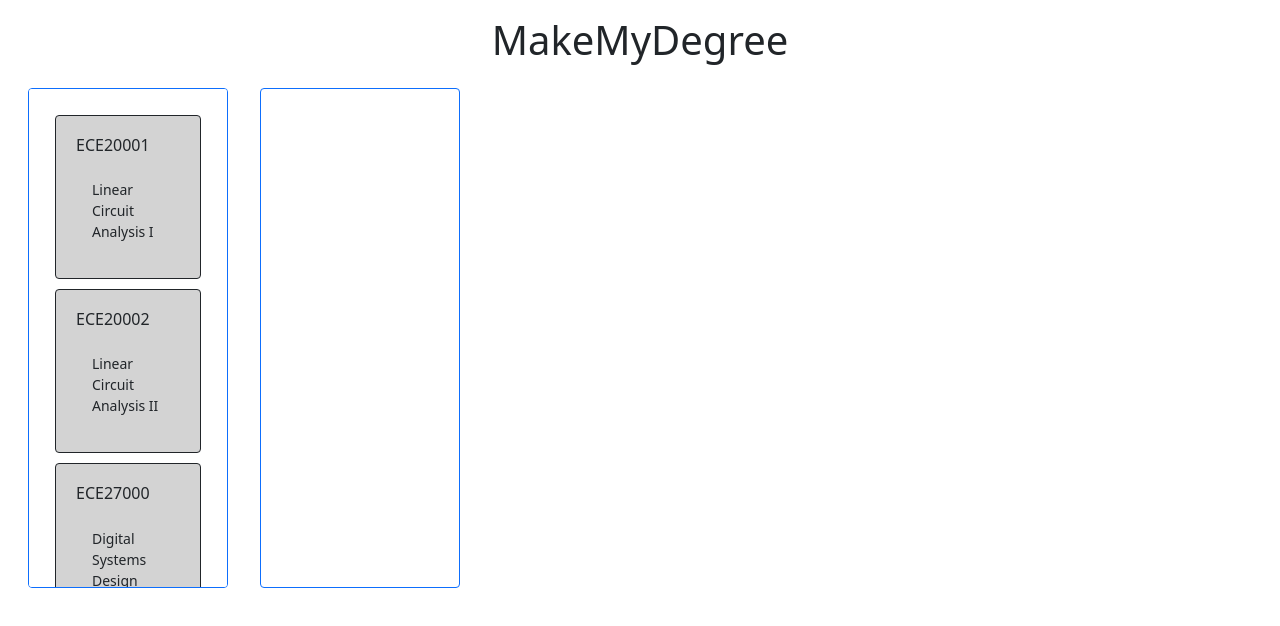
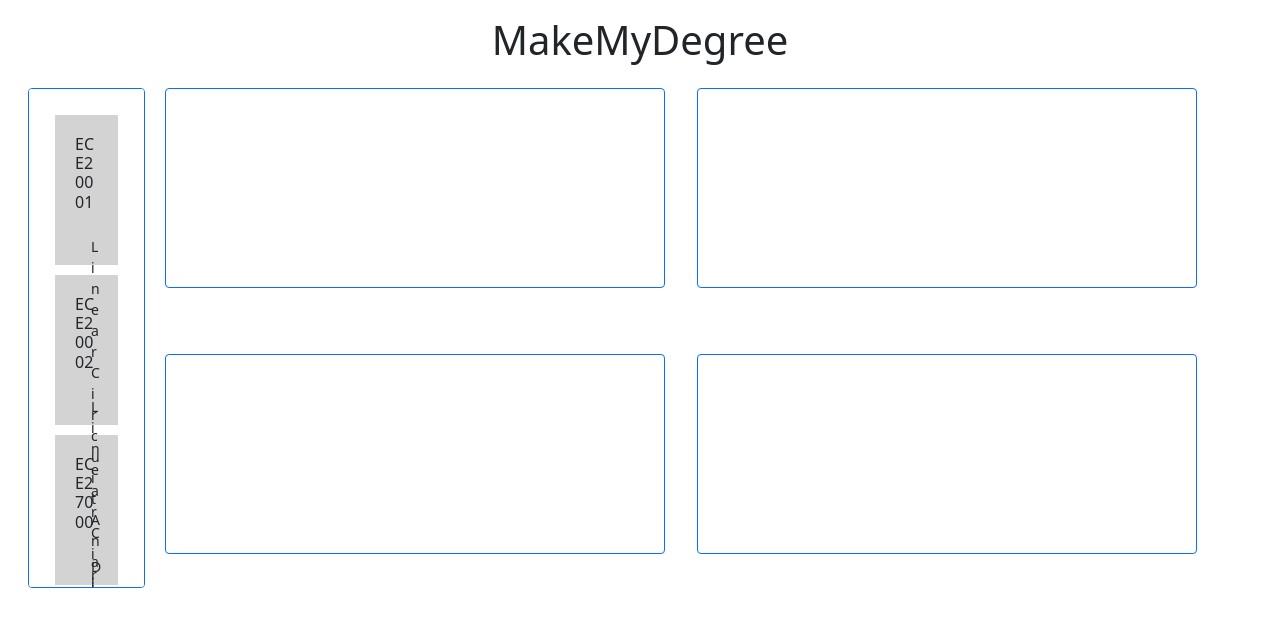
Before and after one commit to jadham2/MakeMyDegree, a React (Create React App) app in the folder frontend/: page / in a window 1280 px wide. Shown: the top 626 px of the page. Built offline with nearby package versions, Linux system fonts and the light colour scheme.

Commit message:
first attempt at making term lists horizontal, have trouble with dimensions

```diff
--- a/frontend/src/CourseCard.jsx
+++ b/frontend/src/CourseCard.jsx
@@ -17,6 +17,7 @@ function CourseCard (props) {
     userSelect: 'none',
     padding: grid * 2,
     margin: `0 0 ${grid}px 0`,
+    height: 150,
     background: isDragging ? 'lightgreen' : 'lightgrey',
     ...draggableStyle
   })
@@ -28,7 +29,7 @@ function CourseCard (props) {
         index={index}
       >
         {(provided, snapshot) => (
-          <Card
+          <div
             border="dark"
             ref={provided.innerRef}
             {...provided.draggableProps}
@@ -40,7 +41,7 @@ function CourseCard (props) {
           >
             <Card.Title style={{ fontSize: '16px' }}>{id}</Card.Title>
             <Card.Body style={{ fontSize: '14px' }}>{content}</Card.Body>
-          </Card>
+          </div>
         )}
       </Draggable>
   )
--- a/frontend/src/CoursePlanner.jsx
+++ b/frontend/src/CoursePlanner.jsx
@@ -1,7 +1,9 @@
 import React, { useState } from 'react'
 import Col from 'react-bootstrap/Col'
+import Row from 'react-bootstrap/Row'
 import { DragDropContext } from 'react-beautiful-dnd'
 import VerticalList from './VerticalList'
+import HorizontalList from './HorizontalList'
 import courses from './courses'
 
 function CoursePlanner () {
@@ -66,7 +68,12 @@ function CoursePlanner () {
         <div style={{ display: 'flex' }}>
           <DragDropContext onDragEnd={onDragEnd}>
             <VerticalList id="allCourses" initialCourses={courseStates.allCourses} />
-            <VerticalList id="Fa2019" initialCourses={courseStates.Fa2019} />
+            <Row>
+              <HorizontalList id="Fa2019" initialCourses={courseStates.Fa2019} />
+              <HorizontalList id="Sp2020" initialCourses={courseStates.Sp2020} />
+              <HorizontalList id="Fa2020" initialCourses={courseStates.Fa2020} />
+              <HorizontalList id="Sp2021" initialCourses={courseStates.Sp2021} />
+           </Row>
           </DragDropContext>
         </div>
       </Col>
--- /dev/null
+++ b/frontend/src/HorizontalList.jsx
@@ -0,0 +1,48 @@
+import React from 'react'
+import Card from 'react-bootstrap/Card'
+import Stack from 'react-bootstrap/Stack'
+import { Droppable } from 'react-beautiful-dnd'
+import CourseCard from './CourseCard'
+
+/* eslint-disable react/prop-types */
+
+function HorizontalList (props) {
+  const {
+    id,
+    initialCourses
+  } = props
+
+  const grid = 10
+
+  const getListStyle = (isDraggingOver) => ({
+    background: isDraggingOver ? 'lightblue' : 'white',
+    padding: grid,
+    width: 500,
+    height: 200,
+    'overflow-x': 'auto',
+    'overflow-y': 'hidden'
+  })
+
+  return (
+      <Droppable droppableId={id} direction='horizontal'>
+        {(provided, snapshot) => (
+          <Card
+            border="primary"
+            className="m-3"
+            {...provided.droppableProps}
+            ref={provided.innerRef}
+            style={getListStyle(snapshot.isDraggingOver)}
+          >
+            <Stack direction="horizontal" gap={3}>
+              {initialCourses.map(({ id, content }, index) => (
+                <CourseCard key={id} id={id} content={content} index={index} />
+              ))}
+            </Stack>
+            {provided.placeholder}
+          </Card>
+        )}
+      </Droppable>
+  )
+}
+
+export default HorizontalList
```
